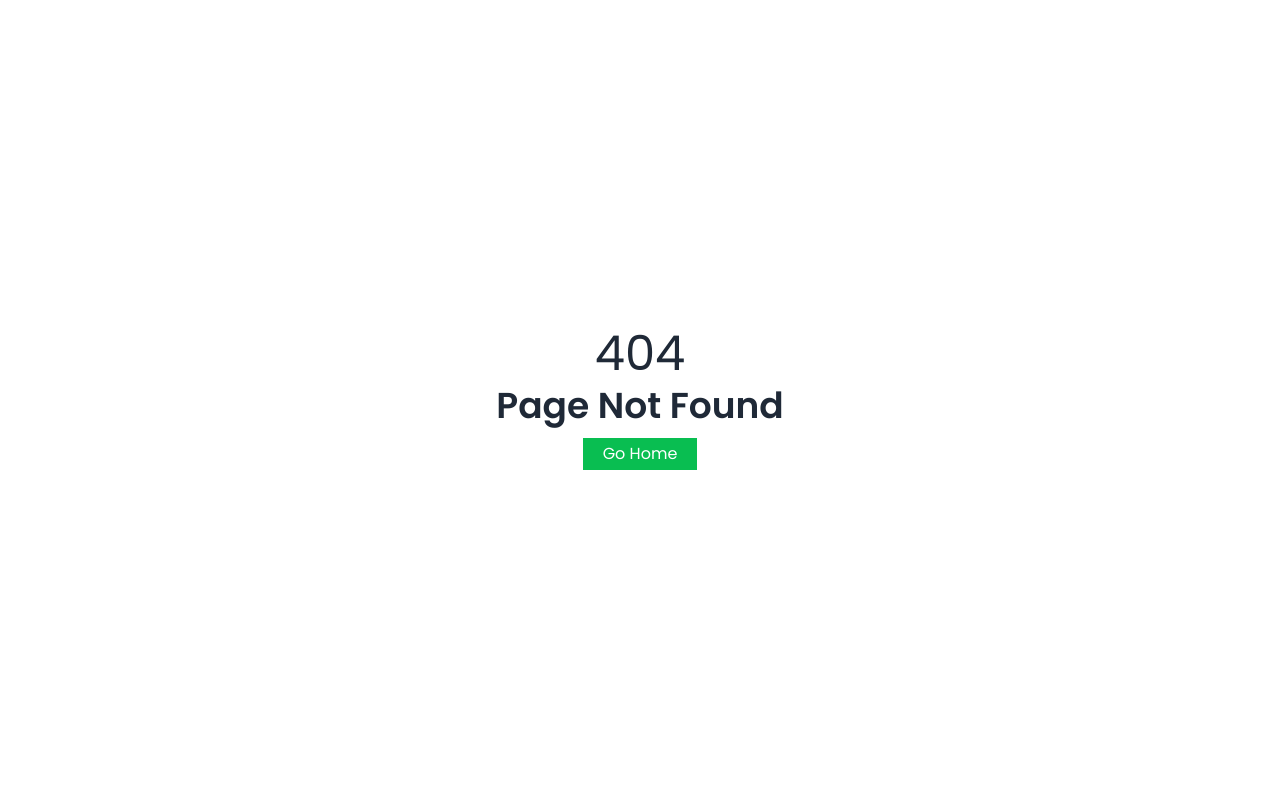
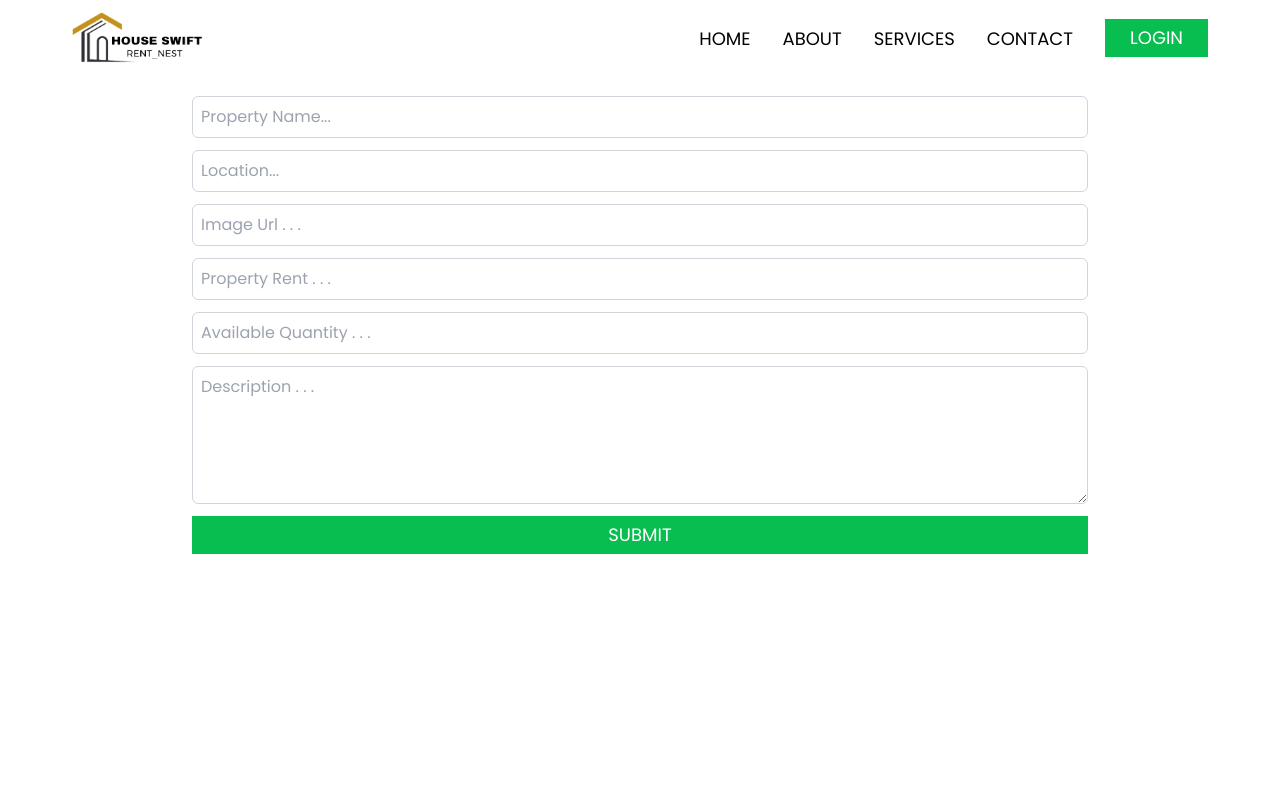
Before and after one commit to shajjad00/house-swift-web-creations, a React (Vite) app: page /addProperty in a window 1280 px wide. Before the commit this address had no page. Shown: the top 800 px of the page. Built offline with nearby package versions, Linux system fonts and the light colour scheme.

Commit message:
added addProperty page

```diff
--- a/package.json
+++ b/package.json
@@ -20,6 +20,7 @@
     "react": "^18.2.0",
     "react-dom": "^18.2.0",
     "react-helmet-async": "^2.0.4",
+    "react-hook-form": "^7.49.3",
     "react-hot-toast": "^2.4.1",
     "react-icons": "^5.0.1",
     "react-router-dom": "^6.21.2",
--- /dev/null
+++ b/src/Pages/AddProperty/AddProperty.tsx
@@ -0,0 +1,95 @@
+import { useForm, SubmitHandler } from "react-hook-form";
+import axios from "axios";
+
+type Inputs = {
+  name: string;
+  location: string;
+  imageUrl: string;
+  propertyRent: number;
+  availableQuantity: number;
+  description: string;
+};
+
+const AddProperty = () => {
+  const {
+    register,
+    handleSubmit,
+    formState: { errors },
+  } = useForm<Inputs>();
+  const onSubmit: SubmitHandler<Inputs> = (propertyData) => {
+    console.log(propertyData);
+
+    axios
+      .post("http://localhost:3000/property", propertyData)
+      .then((res) => console.log(res.data));
+  };
+
+  return (
+    <div className=" min-h-[90vh] mt-24 max-w-6xl mx-auto ">
+      <form
+        className=" space-y-3 max-w-2xl lg:max-w-4xl mx-auto"
+        onSubmit={handleSubmit(onSubmit)}
+      >
+        <input
+          placeholder="Property Name..."
+          {...register("name")}
+          type="text"
+          className=" border focus:outline-none rounded-md border-gray-300 p-2 w-full"
+        />
+        {errors.name && <span className=" text-red-600">Name is required</span>}
+        <input
+          placeholder="Location..."
+          className=" border border-gray-300 focus:outline-none rounded-md p-2 block w-full"
+          type="text"
+          {...register("location", { required: true })}
+        />
+        {errors.location && (
+          <span className=" text-red-600">Location is required</span>
+        )}
+        <input
+          placeholder="Image Url . . ."
+          type="url"
+          className=" border focus:outline-none rounded-md border-gray-300 p-2 block w-full"
+          {...register("imageUrl", { required: true })}
+        />
+        {errors.location && (
+          <span className=" text-red-600">Image is required</span>
+        )}
+        <input
+          placeholder="Property Rent . . ."
+          type="number"
+          className=" border border-gray-300 focus:outline-none rounded-md p-2 block w-full"
+          {...register("propertyRent", { required: true })}
+        />
+        {errors.propertyRent && (
+          <span className=" text-red-600">Property Rent is required</span>
+        )}
+        <input
+          placeholder="Available Quantity . . ."
+          type="number"
+          className=" border border-gray-300 focus:outline-none rounded-md p-2 block w-full"
+          {...register("availableQuantity", { required: true })}
+        />
+        {errors.availableQuantity && (
+          <span className=" text-red-600">Available Quantity is required</span>
+        )}
+        <textarea
+          placeholder="Description . . ."
+          rows={5}
+          className=" border border-gray-300 focus:outline-none rounded-md p-2 block w-full"
+          {...register("description", { required: true })}
+        />
+        {errors.description && (
+          <span className=" text-red-600">Description is required</span>
+        )}
+
+        <input
+          className="uppercase border border-[#09BE51] bg-[#09BE51] hover:bg-transparent text-white py-1 text-lg px-6 hover:border hover:border-[#09BE51] hover:text-[#09BE51] duration-300 cursor-pointer w-full"
+          type="submit"
+        />
+      </form>
+    </div>
+  );
+};
+
+export default AddProperty;
--- a/src/Pages/Home/Header/Header.tsx
+++ b/src/Pages/Home/Header/Header.tsx
@@ -2,15 +2,15 @@ import { Link, NavLink, useLocation } from "react-router-dom";
 import Button from "../../../Component/Button/Button";
 import { useState } from "react";
 // import { GiSpookyHouse } from "react-icons/gi";
-import logo from '../../../assets/images/logo.png'
-import logoWhite from '../../../assets/images/logo-white.png'
+import logo from "../../../assets/images/logo.png";
+import logoWhite from "../../../assets/images/logo-white.png";
 import { CgMenuLeftAlt } from "react-icons/cg";
 import { RxCross2 } from "react-icons/rx";
-import './header.css'
+import "./header.css";
 
 const Header = () => {
-    const location = useLocation()
-    console.log(location)
+  const location = useLocation();
+  console.log(location);
   const contents = [
     { name: "HOME", link: "/" },
     { name: "ABOUT", link: "/about" },
@@ -18,63 +18,110 @@ const Header = () => {
     { name: "CONTACT", link: "/contact" },
   ];
 
-    const [color, setColor] = useState(false)
-    const changeColor = () =>{
-        if(window.scrollY >= 90){
-            setColor(true)
-        }else
-        {
-            setColor(false)
+  const [color, setColor] = useState(false);
+  const changeColor = () => {
+    if (window.scrollY >= 90) {
+      setColor(true);
+    } else {
+      setColor(false);
     }
+  };
+
+  window.addEventListener("scroll", changeColor);
+
+  const [open, setOpen] = useState(false);
+
+  const isHome = location.pathname === "/" || location.pathname === "/about";
+  return (
+    <div className={"w-full fixed z-30 h-20 top-0 left-0 right-0"}>
+      <div className={color ? "bg-white shadow-lg" : "bg-transparent"}>
+        <div
+          className={
+            color
+              ? "md:flex items-center justify-between py-3 md:px-10  max-w-7xl mx-auto"
+              : "md:flex items-center justify-between py-3 md:px-10 max-w-7xl mx-auto"
           }
-
-    window.addEventListener('scroll' , changeColor)
-
-    const [open, setOpen] = useState(false)
-
-    const isHome = location.pathname === '/' || location.pathname === '/about'
-
-    return (
-        <div className={'w-full fixed z-30 h-20 top-0 left-0 right-0'}>
-            <div className={color ? "bg-white shadow-lg" : "bg-transparent"}>
-                <div className={color ? "md:flex items-center justify-between py-3 md:px-10  max-w-7xl mx-auto" : "md:flex items-center justify-between py-3 md:px-10 max-w-7xl mx-auto"}>
+        >
           <div className="font-bold text-2xl uppercase cursor-pointer text-rose-900 flex">
             <span className="mr-2">
               {/* <GiSpookyHouse></GiSpookyHouse> */}
             </span>
             <Link to="/">
               {/* house-swift */}
-                    {
-                        isHome ? (
-                            color ? <img className="w-44" src={logo} alt="" /> : <img className="w-44" src={logoWhite} alt="" />
-                         ) : ( <img className="w-44" src={logo} alt="" />)
-                    }
-
-
+              {isHome ? (
+                color ? (
+                  <img
+                    className="w-44"
+                    src={logo}
+                    alt=""
+                  />
+                ) : (
+                  <img
+                    className="w-44"
+                    src={logoWhite}
+                    alt=""
+                  />
+                )
+              ) : (
+                <img
+                  className="w-44"
+                  src={logo}
+                  alt=""
+                />
+              )}
             </Link>
           </div>
-                <div onClick={() => setOpen(!open)} className="text-3xl absolute right-8 top-6 cursor-pointer md:hidden">
-                    {
-                        color ? isHome ? <CgMenuLeftAlt className="text-black"/> : <CgMenuLeftAlt className="text-black"/> : isHome ? <CgMenuLeftAlt className="text-white sm:text-black"/> : <CgMenuLeftAlt className="text-black"/>
-                    }
-
-
+          <div
+            onClick={() => setOpen(!open)}
+            className="text-3xl absolute right-8 top-6 cursor-pointer md:hidden"
+          >
+            {color ? (
+              isHome ? (
+                <CgMenuLeftAlt className="text-black" />
+              ) : (
+                <CgMenuLeftAlt className="text-black" />
+              )
+            ) : isHome ? (
+              <CgMenuLeftAlt className="text-white sm:text-black" />
+            ) : (
+              <CgMenuLeftAlt className="text-black" />
+            )}
           </div>
-                <ul className={`absolute md:flex text-black md:items-center w-full md:w-auto md:pb-0 pb-12 md:static bg-transparent md:z-auto md:pl-0 px-8 transition-all duration-500 ease-in ${open ? 'right-[0px] top-0 bg-white md:bg-transparent z-50' : '-right-[800px] top-0'} pt-8 md:pt-0`}>
+          <ul
+            className={`absolute md:flex text-black md:items-center w-full md:w-auto md:pb-0 pb-12 md:static bg-transparent md:z-auto md:pl-0 px-8 transition-all duration-500 ease-in ${
+              open
+                ? "right-[0px] top-0 bg-white md:bg-transparent z-50"
+                : "-right-[800px] top-0"
+            } pt-8 md:pt-0`}
+          >
             {contents.map((content) => (
-                        <li onClick={() => setOpen(!open)} key={content.link} className={`md:ml-8 text-xl md:my-0 my-5 ${color ? 'text-black' : isHome ? 'md:text-white' : 'text-black'}`}>
-                            <NavLink className="hover:text-slate-500 duration-400" to={content.link}>{content.name}</NavLink>
+              <li
+                onClick={() => setOpen(!open)}
+                key={content.link}
+                className={`md:ml-8 text-xl md:my-0 my-5 ${
+                  color ? "text-black" : isHome ? "md:text-white" : "text-black"
+                }`}
+              >
+                <NavLink
+                  className="hover:text-slate-500 duration-400"
+                  to={content.link}
+                >
+                  {content.name}
+                </NavLink>
               </li>
             ))}
-                    <Button>
-                        login
-                    </Button>
-                    <div onClick={() => setOpen(!open)} className="">
-                        <RxCross2 className="absolute top-5 right-5 md:hidden text-3xl"/>
+            <Link to="/login">
+              {" "}
+              <Button>login</Button>
+            </Link>
+            <div
+              onClick={() => setOpen(!open)}
+              className=""
+            >
+              <RxCross2 className="absolute top-5 right-5 md:hidden text-3xl" />
             </div>
           </ul>
         </div>
-
       </div>
     </div>
   );
--- a/src/Pages/SignIn/SignIn.tsx
+++ b/src/Pages/SignIn/SignIn.tsx
@@ -23,7 +23,7 @@ const SignIn = () => {
               className="w-full text-[#060606] py-2 my-2 bg-transparent border-b border-black outline-none focus:outline-none"
             />
             {/* forget password and remind me */}
-            <div className="flex items-center justify-between ">
+            <div className="flex items-center justify-between space-y-3">
               <div className="flex items-center justify-between ">
                 <input
                   type="checkbox"
@@ -37,7 +37,7 @@ const SignIn = () => {
             </div>
             {/* login btn  */}
 
-            <button className="w-full font-semibold text-white bg-[#060606] my-2 p-2 text-center ">
+            <button className="w-full my-3 font-semibold text-white  p-2 text-center bg-[#09BE51] hover:bg-transparent  py-1 text-lg px-6 md:ml-8 hover:border hover:border-[#09BE51] hover:text-[#09BE51] duration-300 cursor-pointer">
               Login
             </button>
             {/* divider  */}
@@ -50,12 +50,12 @@ const SignIn = () => {
               <FcGoogle className="h-6 mr-2" />
               Sign In With Google
             </div>
-            <div className="w-full font-semibold text-[#060606] my-2 bg-white   border-2 border-black/40  p-2 text-center flex items-center justify-center cursor-pointer">
+            <div className="w-full my-3 font-semibold text-[#060606] my-2 bg-white   border-2 border-black/40  p-2 text-center flex items-center justify-center cursor-pointer">
               <FaFacebook className="h-6 mr-2" />
               Sign In With Facebook
             </div>
             {/* exist account  */}
-            <div className="w-full flex  items-center justify-center">
+            <div className="w-full mt-3 flex  items-center justify-center">
               <p className="text-[#060606] text-sm font-normal ">
                 Dont have a account?
                 <span className="font-semibold underline underline-offset-2 cursor-pointer">
```
Also changed, not shown: src/Route/MyRoute.tsx (+10 -0 lines), 1 other file (tests, documents, lock files or other folders). Lines whose indentation alone changed are shown as unchanged.
